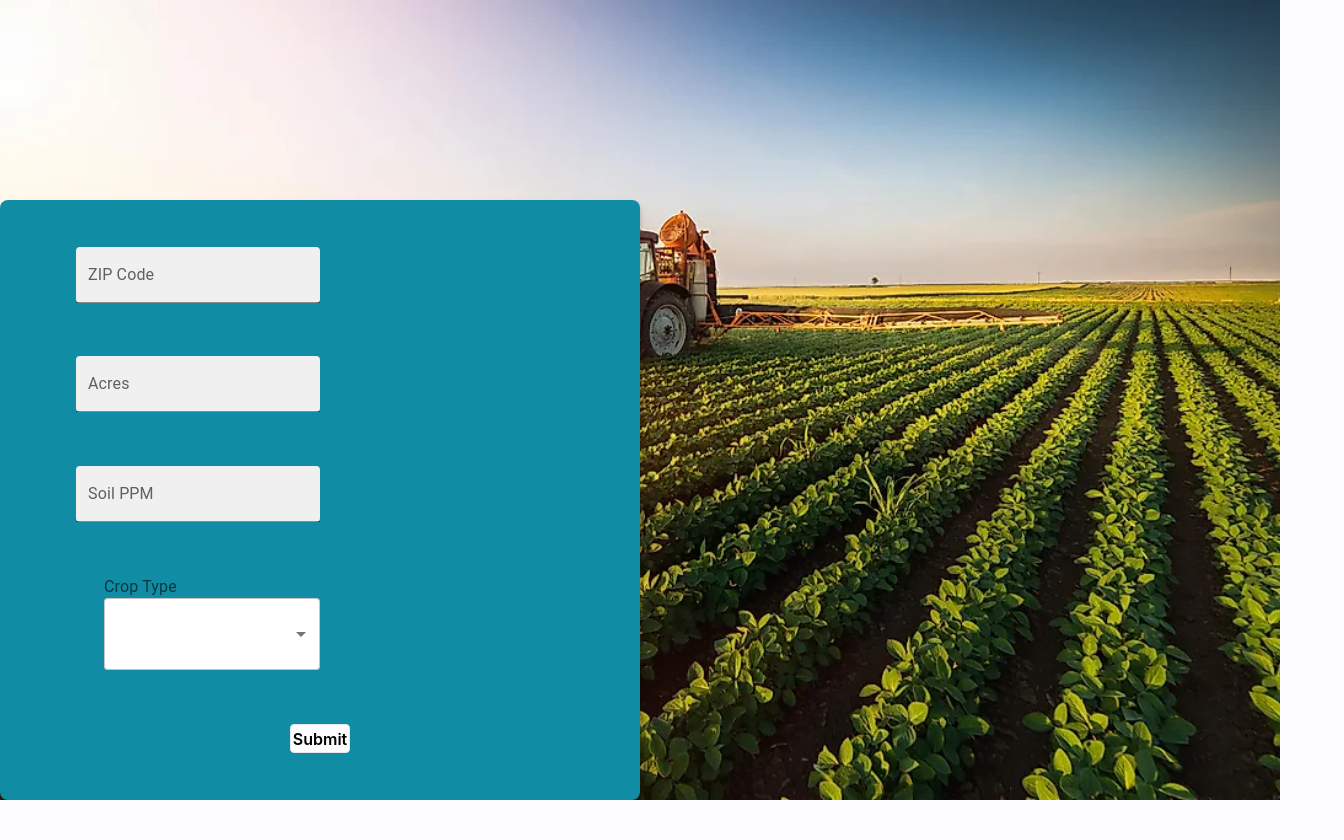
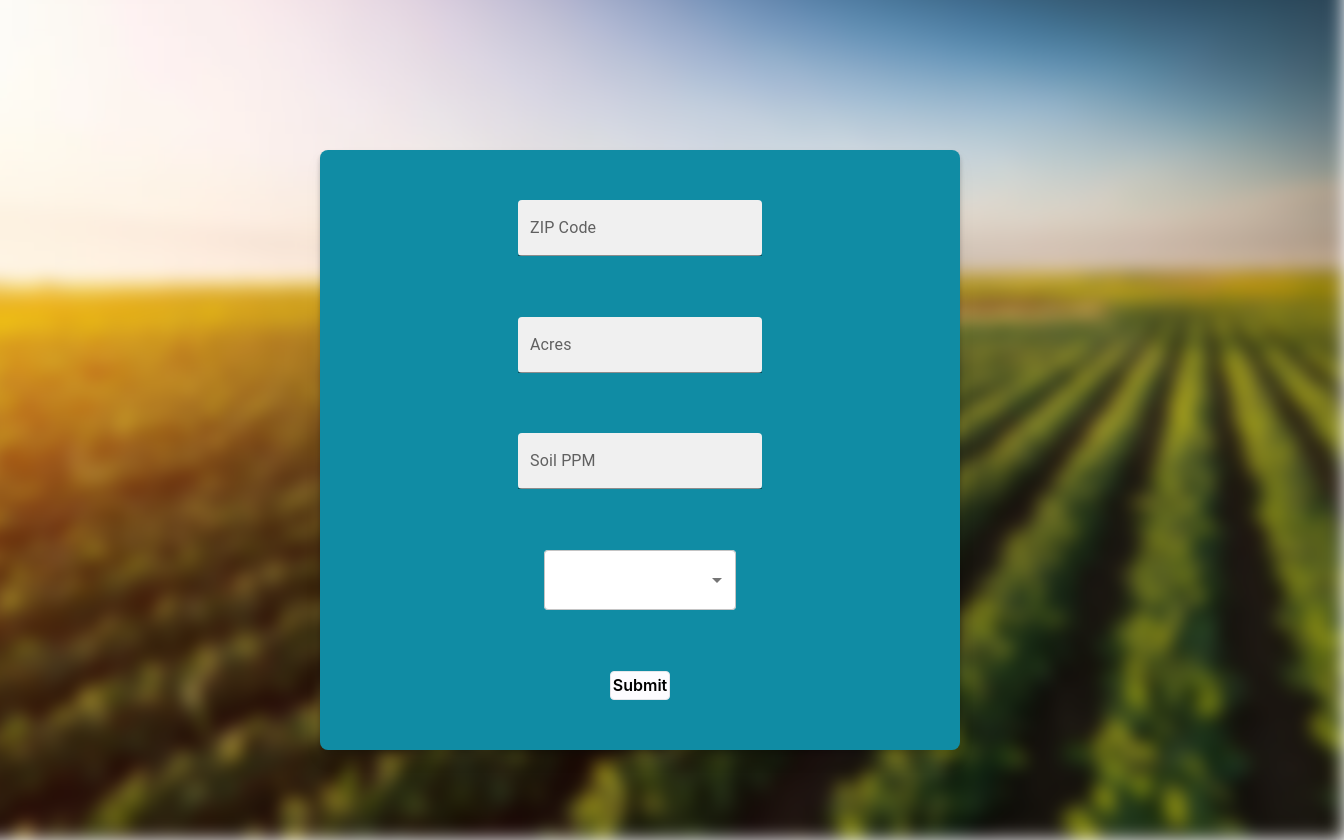
Before and after one commit to raghavpillai/SimpliFarm, a Next.js app: page /form in a window 1280 px wide. Shown: the whole page, 1344 px wide, since content can reach past the window. Before the commit the page ends 800 px from the top, so only its background shows below. Built offline with nearby package versions, Linux system fonts and the light colour scheme.

Commit message:
form slight upgrade

```diff
--- a/package.json
+++ b/package.json
@@ -9,8 +9,12 @@
     "lint": "next lint"
   },
   "dependencies": {
+    "@emotion/react": "^11.10.4",
+    "@emotion/styled": "^11.10.4",
+    "@mui/material": "^5.10.9",
     "chart.js": "^3.9.1",
     "faker": "^6.6.6",
+    "firebase": "^9.12.1",
     "mui": "^0.0.1",
     "next": "12.3.1",
     "react": "18.2.0",
--- a/pages/form.js
+++ b/pages/form.js
@@ -22,13 +22,12 @@ class Form extends Component {
     }
 
     handlechange(event){
+        console.log(this.state)
         for(let field in fields){
             if(event.target.id.search(fields[field])){
-                this.state.setState(() => {
-                    let temp = Object.assign({}, prevState.inputs);
-                    temp[field] = event.target.value
-                    return {temp}
-                })
+                let temp = this.state.inputs.slice()
+                temp[field] = event.target.value
+                this.setState({inputs: temp})
                 console.log(this.state)
                 return;
             }
@@ -53,30 +52,30 @@ class Form extends Component {
                     <div className="image-background h-[100%] w-[100%] absolute m-0">
                     </div>
 
-                    <div className="grid absolute place-items-left bg-[#ecebeg] drop-shadow-lg w-[50%] h-[75vh] translate-y-[25vh]">
+                    <div className="grid absolute place-items-left bg-[#ecebeg] drop-shadow-lg w-[50%] h-[75vh] translate-y-[25%] translate-x-[50%]">
                         <div className="grid place-items-center bg-[#108ca4] p-5 rounded-lg m-0 space-y-0 drop-shadow-md text-white font-semibold">
-                            <div className="grid grid-cols-2">
+                            <div className="grid grid-cols-1">
                                 <TextField onChange={this.handlechange} className="input-box rounded" id="outlined-basic zip-code" label="ZIP Code" variant="filled" />
                             </div>
 
-                            <div className="grid grid-cols-2">
+                            <div className="grid grid-cols-1">
                                 <TextField className="input-box rounded" id="outlined-basic acres" label="Acres" variant="filled" />
                             </div>
 
-                            <div className="grid grid-cols-2">
+                            <div className="grid grid-cols-1">
                                 <TextField className="input-box rounded" id="outlined-basic soilPPM" label="Soil PPM" variant="filled" />
                             </div>
 
-                            <div className="grid grid-cols-2">
+                            <div className="grid grid-cols-1">
                                 <div>
-                                    <InputLabel id="demo-controlled-open-select-label">Crop Type</InputLabel>
+                                    {/* <InputLabel className='input-box rounded border' id="demo-controlled-open-select-label">Crop Type</InputLabel> */}
                                     <Select
                                         labelId="demo-controlled-open-select-label"
                                         id="demo-controlled-open-select"
                                         label="Crop Type"
                                         value={this.state.select}
                                         onChange={this.handleSelect}
-                                        className="input-box rounded w-[13.5rem]"
+                                        className="input-box rounded h-[7.5vh] w-[15vw]"
                                         >
                                         <MenuItem key="cotton" value="cotton"> Cotton </MenuItem>
                                     </Select>
--- a/styles/globals.css
+++ b/styles/globals.css
@@ -54,6 +54,8 @@ a {
   color: #FDFCFF;
   transition: all ease-in-out .1s;
   padding-top: 1rem;
+  text-align: center;
+  align-self: center;
 }
 
 .button {
@@ -72,5 +74,9 @@ a {
 .image-background {
   background: url("../public/shutterstock-653708227.jpg") no-repeat center center;
   background-size: cover;
+  filter: blur(.5rem);
+  filter: contrast(.5rem);
+  scale: 1.1;
   position: absolute;
+  overflow: hidden;
 }
```
Also changed, not shown: 2 other files (tests, documents, lock files or other folders).
